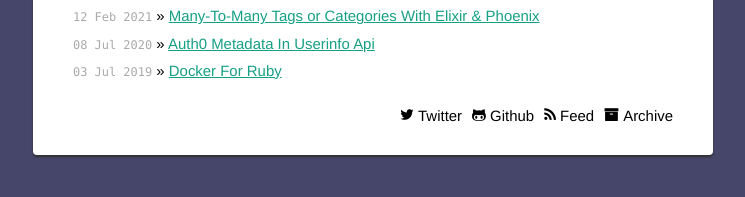
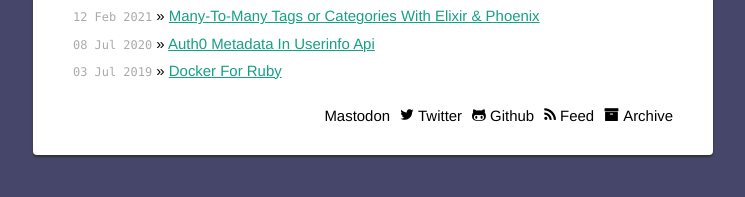
Before and after one commit to hunvreus/colinramsay.github.io, a Jekyll site: the page built from index.html, in a window 1280 px wide. Shown: the part 293-490 px from the top of the page, without its empty margins (267-1012 px from the left). Built offline with Jekyll 4.4.1, drawn with Linux system fonts in a browser that asks for light colours; some web fonts are replaced.

Commit message:
Add mastodon link

```diff
--- a/_layouts/default.html
+++ b/_layouts/default.html
@@ -20,6 +20,7 @@
                 <li><a href="/index.xml"><i class="cr-rss"></i> Feed</a></li>
                 <li><a href="https://github.com/colinramsay"><i class="cr-github"></i> Github</a></li>
                 <li><a href="https://www.twitter.com/colinramsay"><i class="cr-twitter"></i> Twitter</a></li>
+                <li><a rel="me" href="https://mastodon.social/@colinramsay">Mastodon</a></li>
             </ul>
         </div>
 <!--
```
